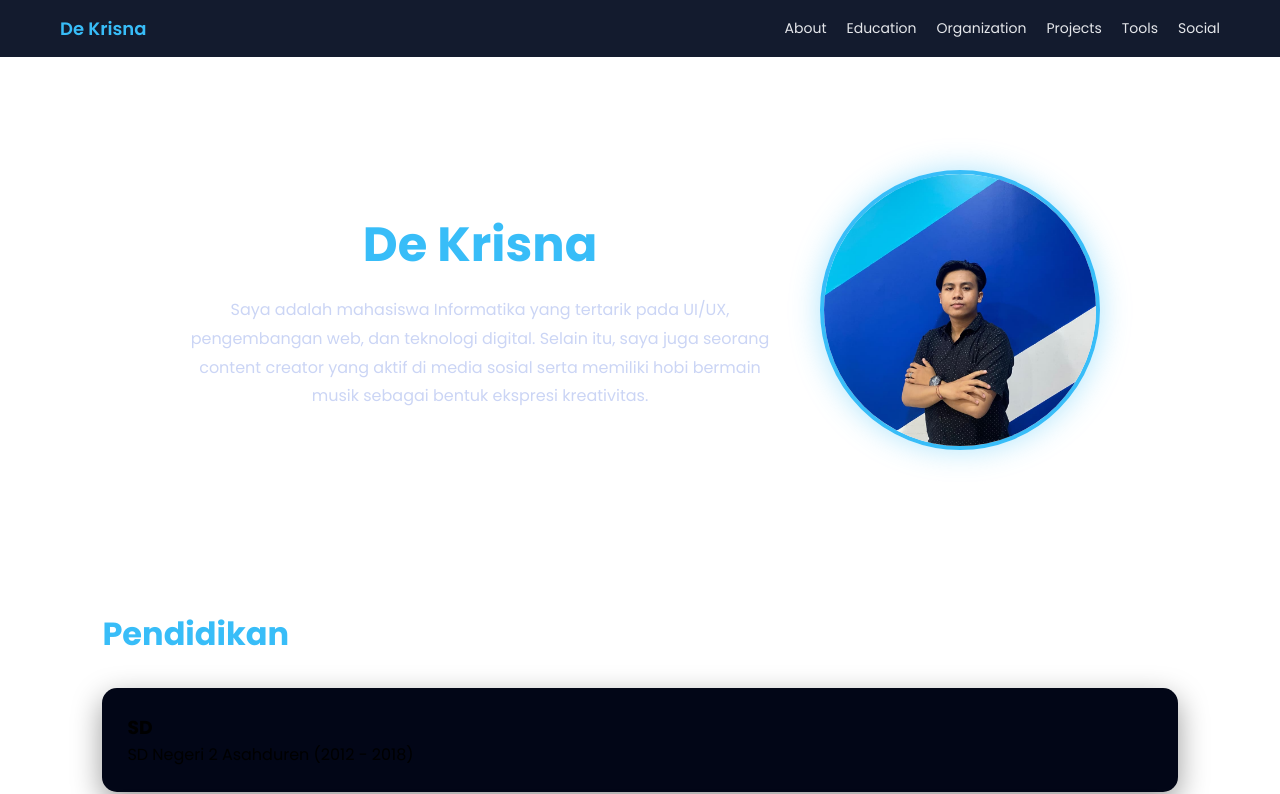
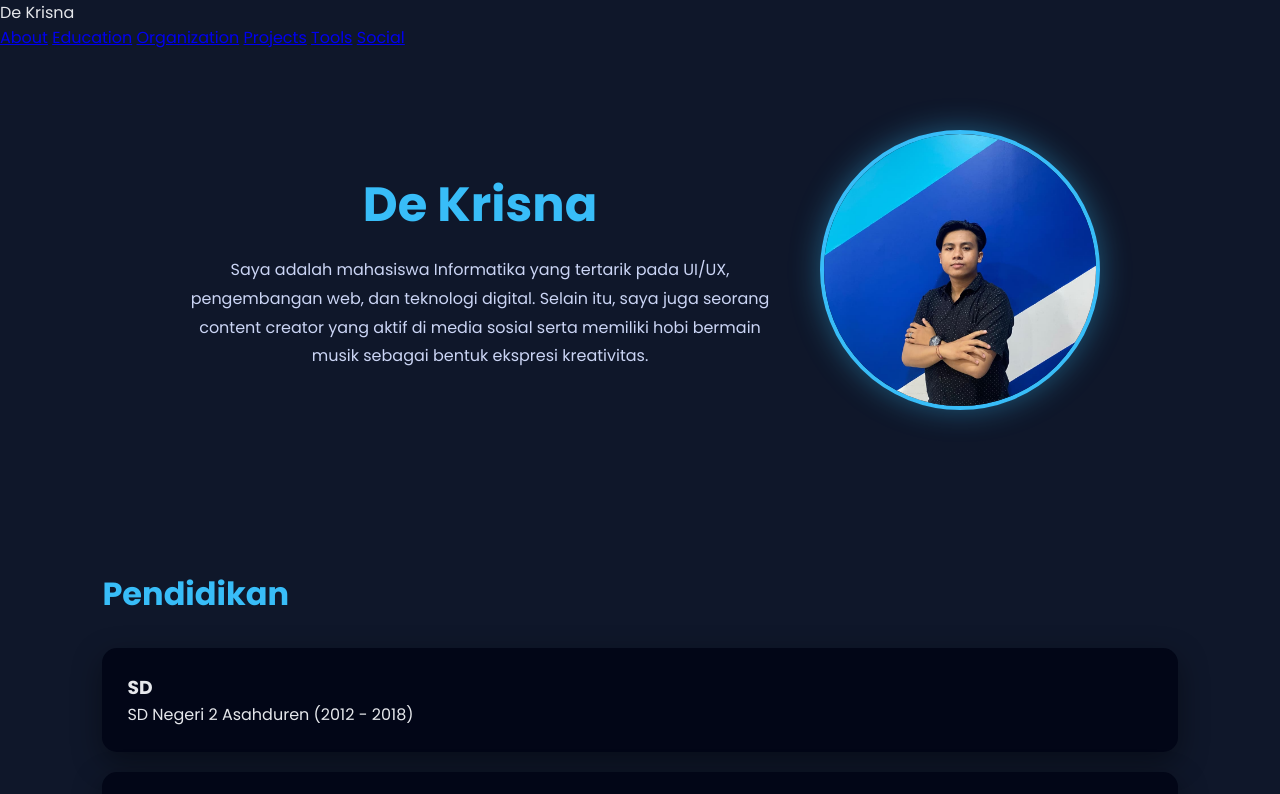
Before and after one commit to DeKrisnaa/dekrisna_portofolio, a plain HTML site: page index.html in a window 1280 px wide. Shown: the top 794 px of the page. Drawn offline with Linux system fonts and the light colour scheme.

Commit message:
Refactor CSS for improved structure and styling

```diff
--- a/style.css
+++ b/style.css
@@ -6,52 +6,10 @@
     scroll-behavior: smooth;
 }
 
-/* NAVBAR FIX FINAL */
-nav {
-    position: fixed;
-    top: 0;
-    left: 0;
-    width: 100%;
-    background: rgba(15, 23, 42, 0.98);
-    backdrop-filter: blur(10px);
-    z-index: 1000;
-    overflow-x: hidden;
-}
-
-.nav-container {
-    max-width: 1200px;
-    margin: auto;
-    padding: 15px 20px;
-    display: flex;
-    justify-content: space-between;
-    align-items: center;
-}
-
-.nav-logo {
-    font-size: 18px;
-    font-weight: 600;
-    color: #38bdf8;
-}
-
-.nav-menu {
-    display: flex;
-    gap: 20px;
-}
-
-.nav-menu a {
+body {
+    background: #0f172a;
     color: #e5e7eb;
-    text-decoration: none;
-    font-size: 14px;
-    white-space: nowrap;
-}
-
-.nav-menu a:hover {
-    color: #38bdf8;
-}
-
-/* JARAK KONTEN DENGAN NAVBAR */
-body {
-    padding-top: 90px;
+    font-family: 'Poppins', sans-serif;
 }
 
 /* RESPONSIVE HP */
@@ -66,10 +24,6 @@ body {
 section {
     padding: 80px 8%;
     min-height: auto;
-}
-
-html, body {
-    overflow-x: hidden;
 }
 
 /* HERO */
@@ -228,3 +182,7 @@ footer {
     background: #020617;
     color: #94a3b8;
 }
+
+html, body {
+    overflow-x: hidden;
+}
```
